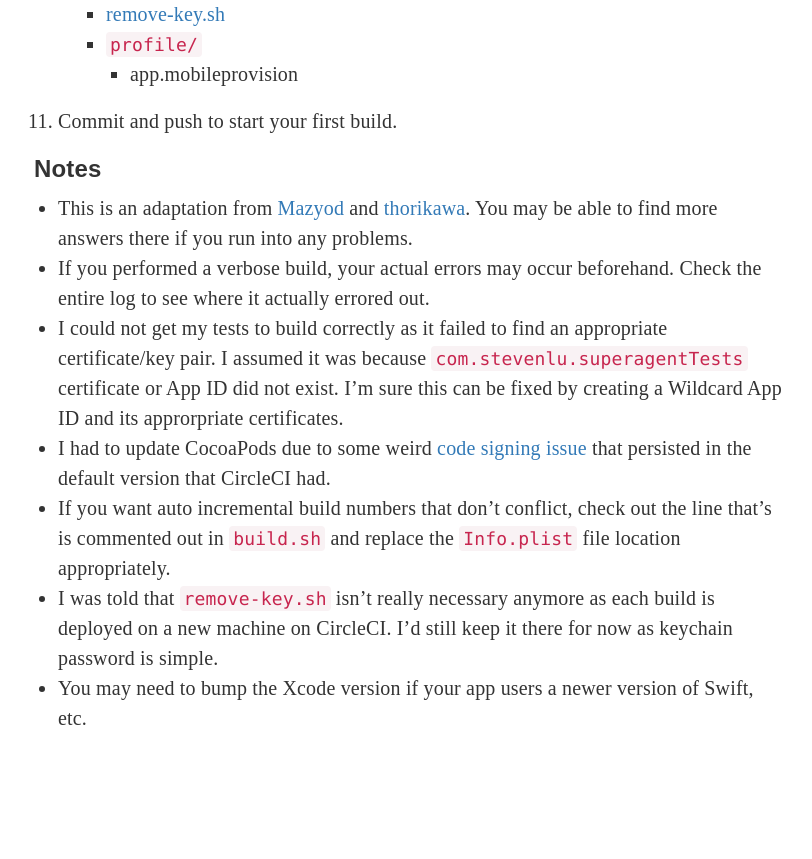
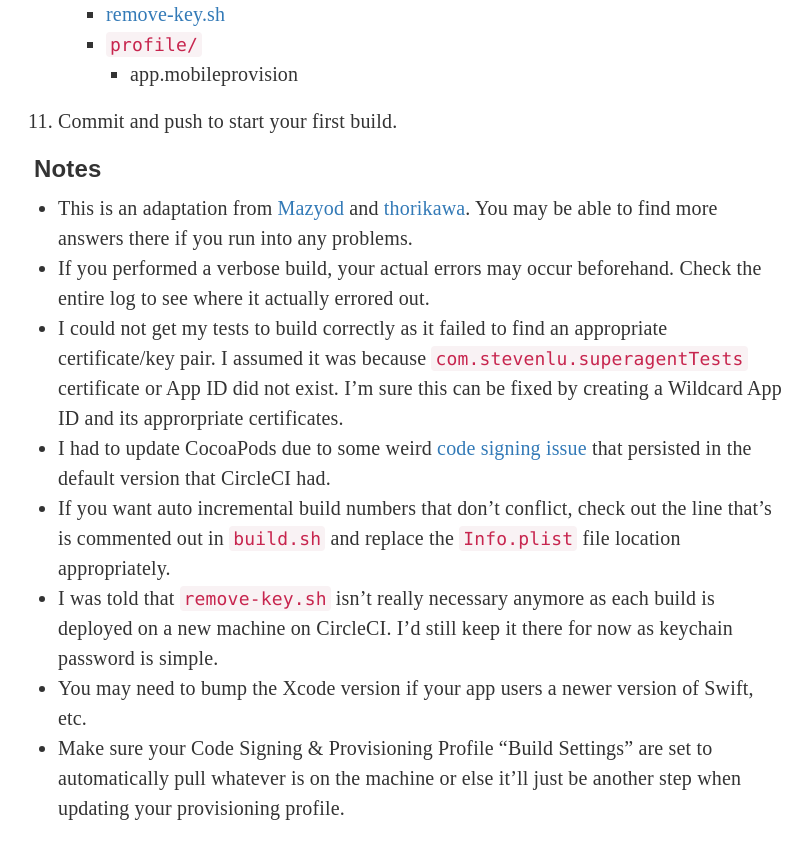
Before and after one commit to sjlu/sjlu.github.io, a Jekyll site: the page built from posts/_posts/2015-08-18-circleci-ios-builds-to-hockeyapp.md, in a window 1280 px wide and 900 px high, scrolled down 5204 px. Shown: the top 859 px of the window, without its empty margins (231-1043 px from the left). Built offline with Jekyll 4.4.1, drawn with Linux system fonts in a browser that asks for light colours; nearby versions of some CDN libraries; comment, search, counter and statistics services are not loaded; before the commit the page ends 6014 px from its top, so only the background shows below that.

Commit message:
add it as a note instead

```diff
--- a/posts/_posts/2015-08-18-circleci-ios-builds-to-hockeyapp.md
+++ b/posts/_posts/2015-08-18-circleci-ios-builds-to-hockeyapp.md
@@ -83,3 +83,6 @@ is commented out in `build.sh` and replace the `Info.plist` file location approp
 * I was told that `remove-key.sh` isn't really necessary anymore as each build is deployed on
 a new machine on CircleCI. I'd still keep it there for now as keychain password is simple.
 * You may need to bump the Xcode version if your app users a newer version of Swift, etc.
+* Make sure your Code Signing & Provisioning Profile "Build Settings" are set to automatically
+pull whatever is on the machine or else it'll just be another step when updating your provisioning
+profile.
```
